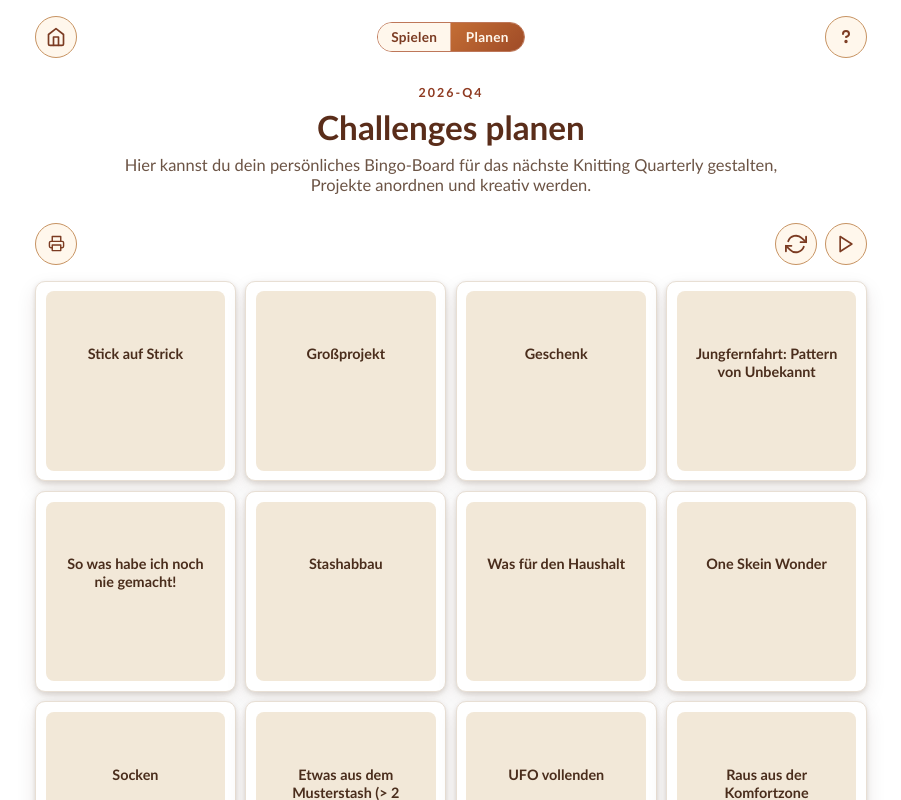
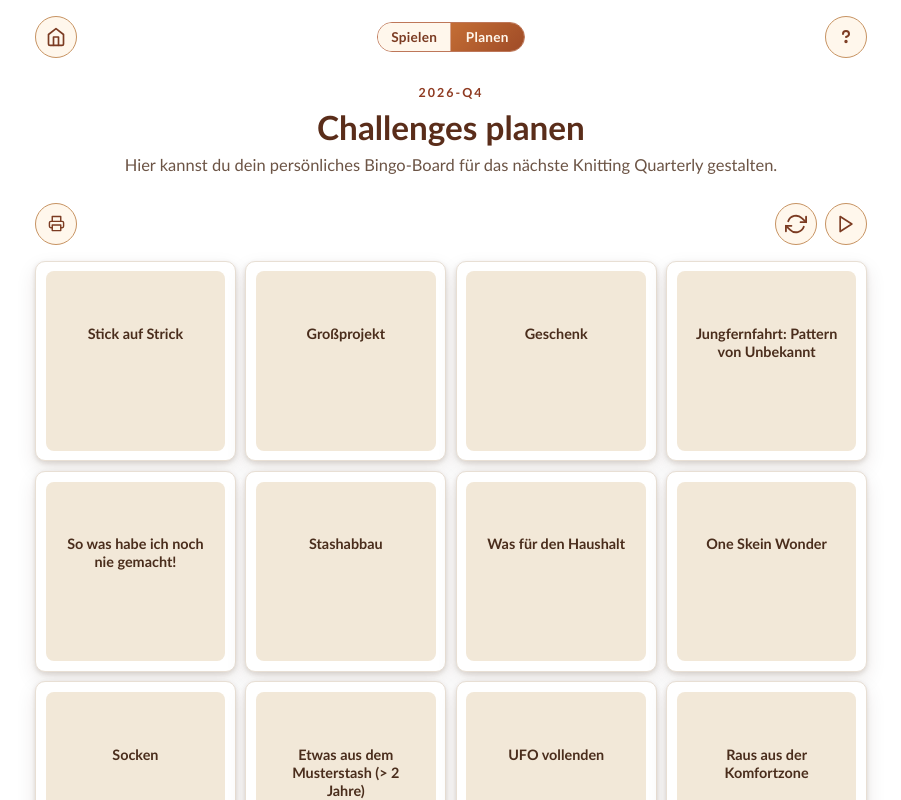
Before and after one commit to flingoflux/knitting-quarterly-bingo, an Angular app: page / in a window 1280 px wide. Both pictures are taken after a click on the button "Planen". Shown: the top 800 px of the page, without its empty margins (189-1090 px from the left). Built offline with nearby package versions, Linux system fonts and the light colour scheme.

Commit message:
refactor: remove unnecessary text from subtitle in QuarterlyPlanDesktopComponent

```diff
--- a/src/app/features/quarterly-plan/presentation/desktop/quarterly-plan-desktop.component.ts
+++ b/src/app/features/quarterly-plan/presentation/desktop/quarterly-plan-desktop.component.ts
@@ -18,7 +18,7 @@ import { shuffleArray } from '../../../../shared/utils/array-utils';
       [eyebrow]="quarterId"
       title="Challenges planen"
       titleTestId="page-quarterly-plan-title"
-      subtitle="Hier kannst du dein persönliches Bingo-Board für das nächste Knitting Quarterly gestalten, Projekte anordnen und kreativ werden."
+      subtitle="Hier kannst du dein persönliches Bingo-Board für das nächste Knitting Quarterly gestalten."
     />
 
     <kq-board-toolbar-desktop
```
Also changed, not shown: 1 other file (tests, documents, lock files or other folders).
